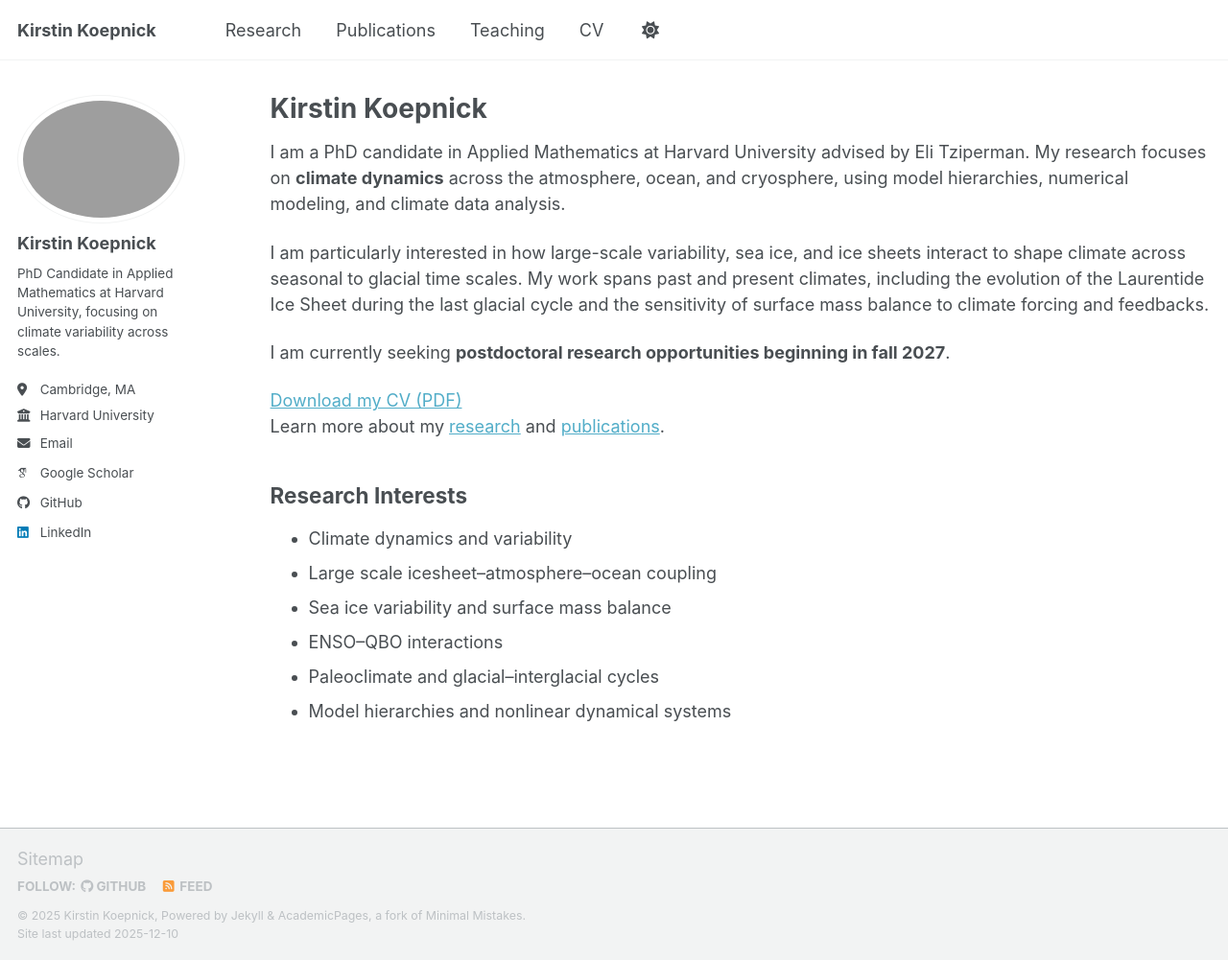
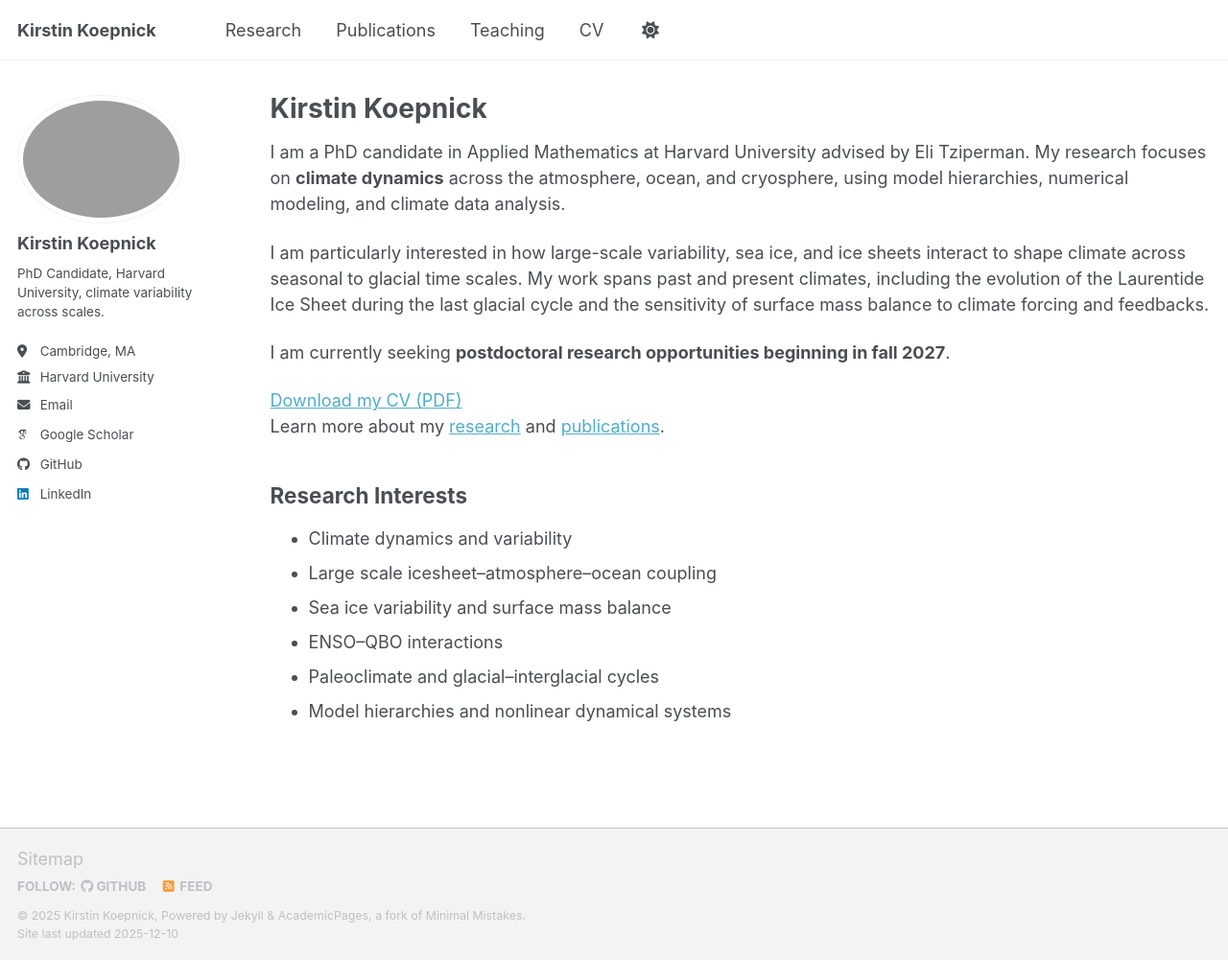
Before and after one commit to kirstinkoepnick/kirstinkoepnick.github.io, a Jekyll site: the page built from _pages/about.md, in a window 1280 px wide and 1001 px high. Shown: the whole window at 96% size. Built offline with Jekyll 4.4.1, drawn with Linux system fonts in a browser that asks for light colours; some web fonts are replaced; a script bundle is joined from its source files by our own code; library files that are not in the unit come from our copies.

Commit message:
Update _config.yml

```diff
--- a/_config.yml
+++ b/_config.yml
@@ -12,7 +12,7 @@
 title                    : "Kirstin Koepnick"
 title_separator          : "-"
 name                     : &name "Kirstin Koepnick"
-description              : &description "PhD Candidate in Applied Mathematics at Harvard University, focusing on climate variability across scales"   # Update this with a general description of your site, this is the default if not overridden by a page
+description              : &description "PhD Candidate, Harvard University"   # Update this with a general description of your site, this is the default if not overridden by a page
 url                      : "https://kirstinkoepnick.github.io" # The base hostname & protocol for your site e.g. "https://[your GitHub username].github.io",
                                                            # or if you already have some other page hosted on Github then use "https://[your GitHub username].github.io/[Your Repo Name]"
 baseurl                  : "" # the subpath of your site, e.g. "/blog"
@@ -26,7 +26,7 @@
   avatar           : "website_pic.png"
   name             : "Kirstin Koepnick"
   pronouns         : # example: "she/her"
-  bio              : "PhD Candidate in Applied Mathematics at Harvard University, focusing on climate variability across scales."
+  bio              : "PhD Candidate, Harvard University, climate variability across scales."
   location         : "Cambridge, MA"
   employer         : "Harvard University"
   uri              : # URL
```
